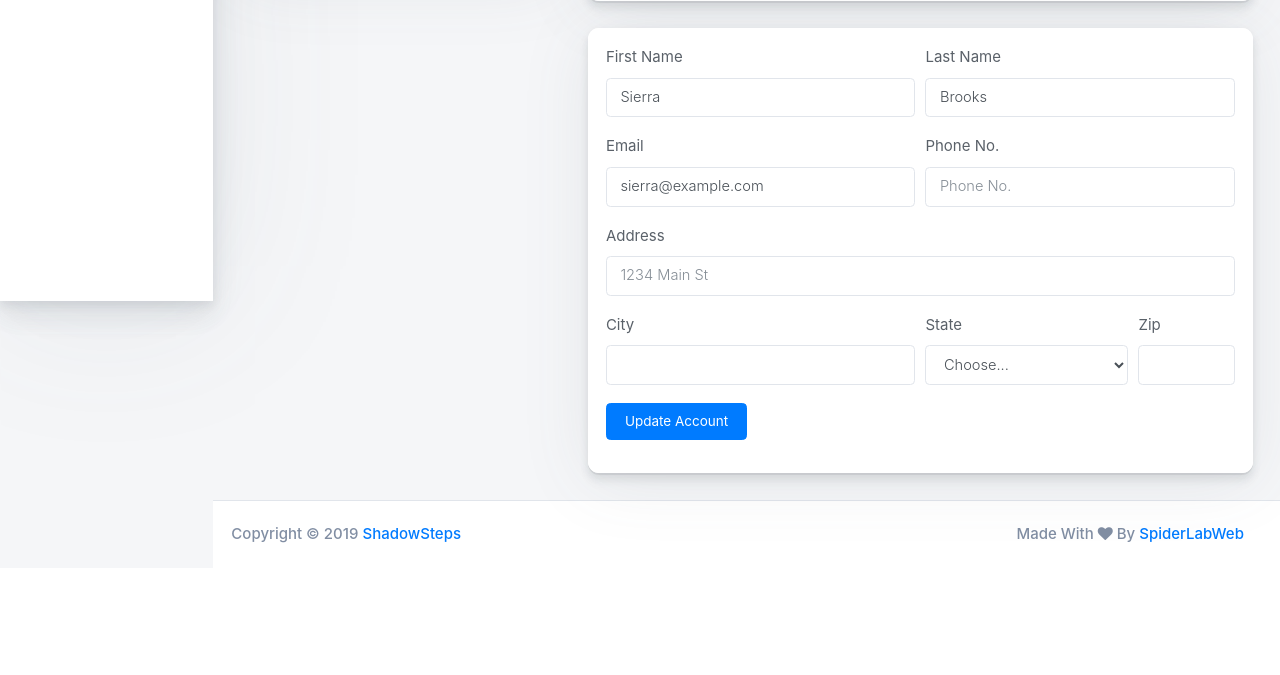
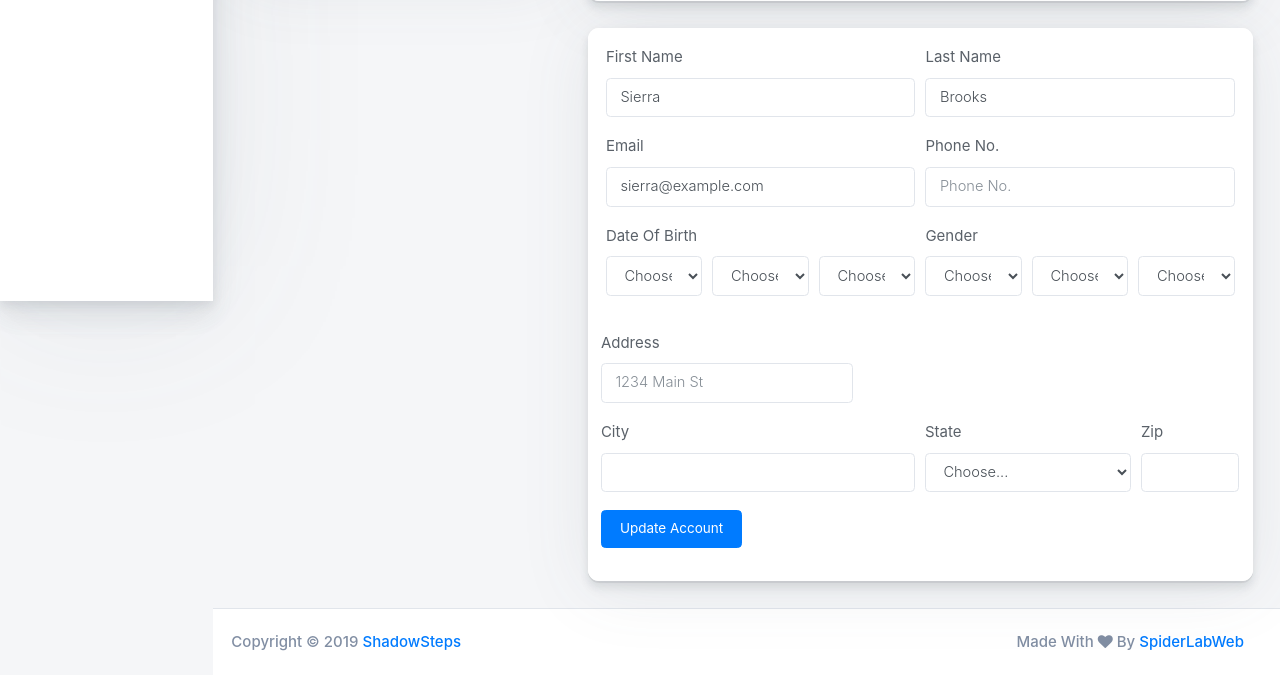
Before and after one commit to georgianamit/Shadowsteps, a Django app: page /account/setting/ in a window 1280 px wide. Shown: the part 499-1174 px from the top of the page. Before the commit the page ends 1042 px from the top, so only its background shows below. Run offline with Django 3.2, Linux system fonts and the light colour scheme; some libraries are stand-ins or nearby versions.

Commit message:
worked on personal settings

```diff
--- a/src/ShadowSteps/account/templates/account/settings.html
+++ b/src/ShadowSteps/account/templates/account/settings.html
@@ -157,6 +157,53 @@
                                     <label for="fePassword">Phone No.</label>
                                     <input type="password" class="form-control" id="fePassword" placeholder="Phone No."> </div>
                                 </div>
+                                <div class="form-row">
+                                  <div class="form-group col-md-6">
+                                    <label for="feInputState">Date Of Birth</label>
+                                    <div class="form-row">
+                                      <div class="form-group col-md-4">
+                                        <select id="feInputState" class="form-control">
+                                          <option selected>Choose...</option>
+                                          <option>...</option>
+                                        </select>
+                                      </div>
+                                      <div class="form-group col-md-4">
+                                        <select id="feInputState" class="form-control">
+                                          <option selected>Choose...</option>
+                                          <option>...</option>
+                                        </select>
+                                      </div>
+                                      <div class="form-group col-md-4">
+                                        <select id="feInputState" class="form-control">
+                                          <option selected>Choose...</option>
+                                          <option>...</option>
+                                        </select>
+                                      </div>
+                                    </div>
+                                  </div>
+                                  <div class="form-group col-md-6">
+                                    <label for="feEmailAddress">Gender</label>
+                                    <div class="form-row">
+                                      <div class="form-group col-md-4">
+                                        <select id="feInputState" class="form-control">
+                                          <option selected>Choose...</option>
+                                          <option>...</option>
+                                        </select>
+                                      </div>
+                                      <div class="form-group col-md-4">
+                                        <select id="feInputState" class="form-control">
+                                          <option selected>Choose...</option>
+                                          <option>...</option>
+                                        </select>
+                                      </div>
+                                      <div class="form-group col-md-4">
+                                        <select id="feInputState" class="form-control">
+                                          <option selected>Choose...</option>
+                                          <option>...</option>
+                                        </select>
+                                      </div>
+                                    </div>
+                                </div>
                                 <div class="form-group">
                                   <label for="feInputAddress">Address</label>
                                   <input type="text" class="form-control" id="feInputAddress" placeholder="1234 Main St"> </div>
```
